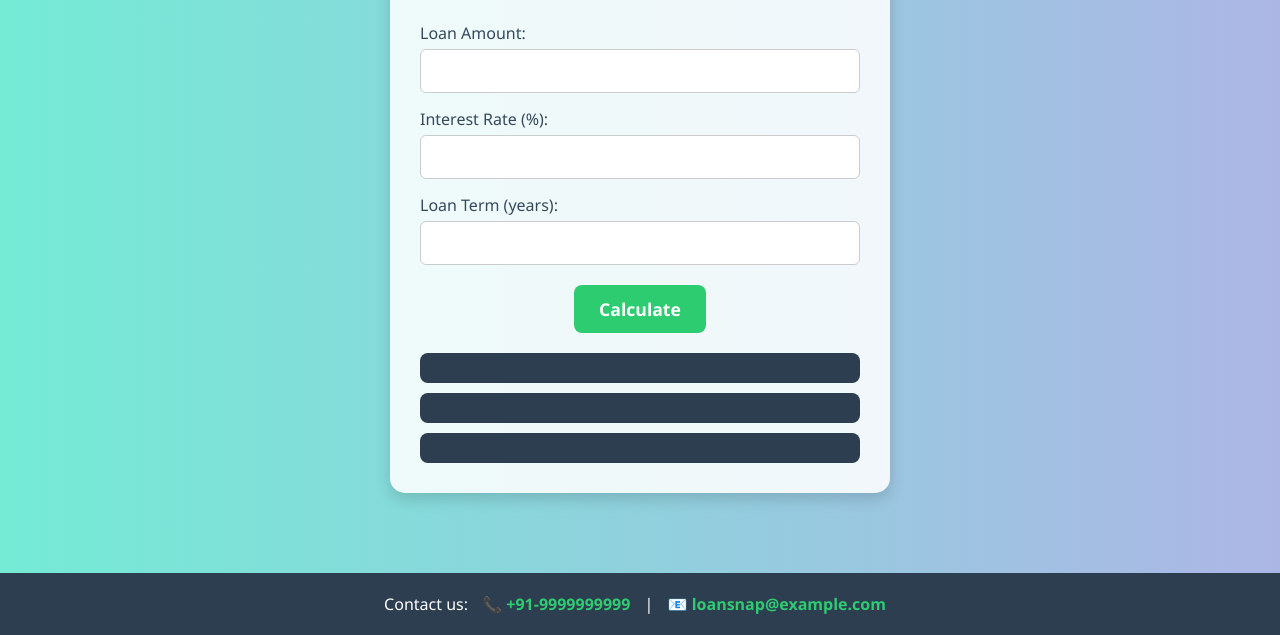
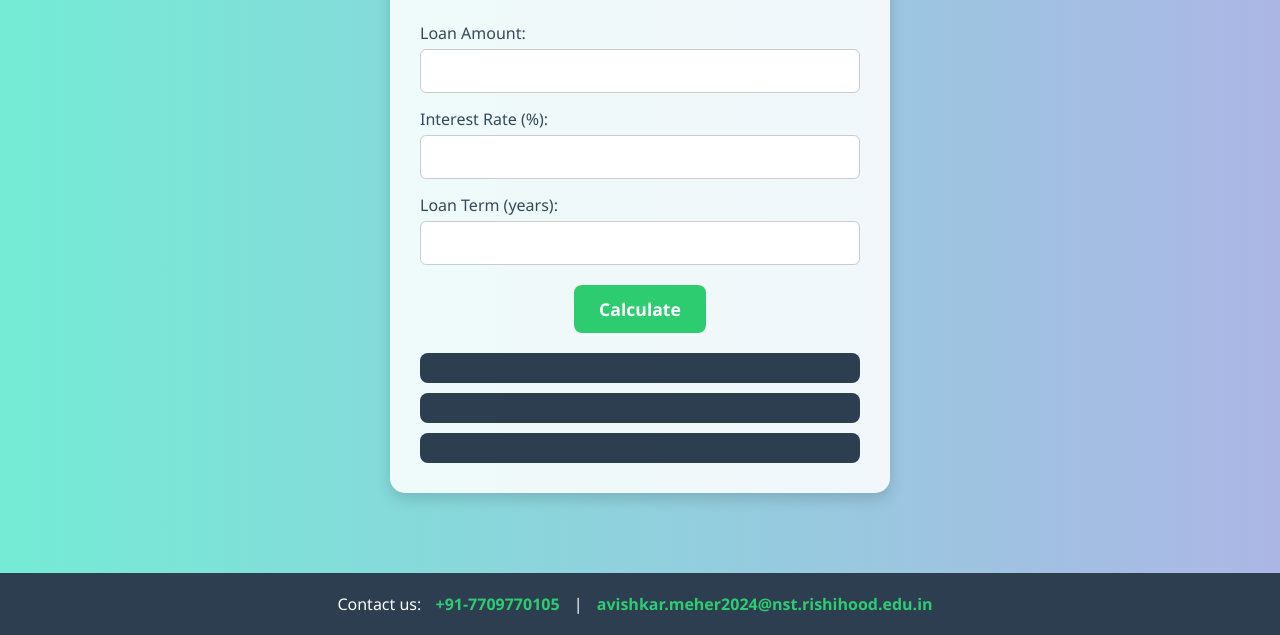
Before and after one commit to Avyaa0001/EasyBuy-, a plain HTML site: page Loansnap/calculator.html in a window 1280 px wide. Shown: the part 238-873 px from the top of the page. Drawn offline with Linux system fonts and the light colour scheme.

Commit message:
Update calculator.html

```diff
--- a/Loansnap/calculator.html
+++ b/Loansnap/calculator.html
@@ -212,8 +212,8 @@
 
   <footer>
     Contact us:
-    <a href="tel:+919999999999">📞 +91-9999999999</a> |
-    <a href="mailto:loansnap@example.com">📧 loansnap@example.com</a>
+    <a href="tel:+917709770105"> +91-7709770105</a> |
+    <a href="mailto:avishkar.meher2024@nst.rishihood.edu.in"> avishkar.meher2024@nst.rishihood.edu.in</a>
   </footer>
 
   <script>
```
